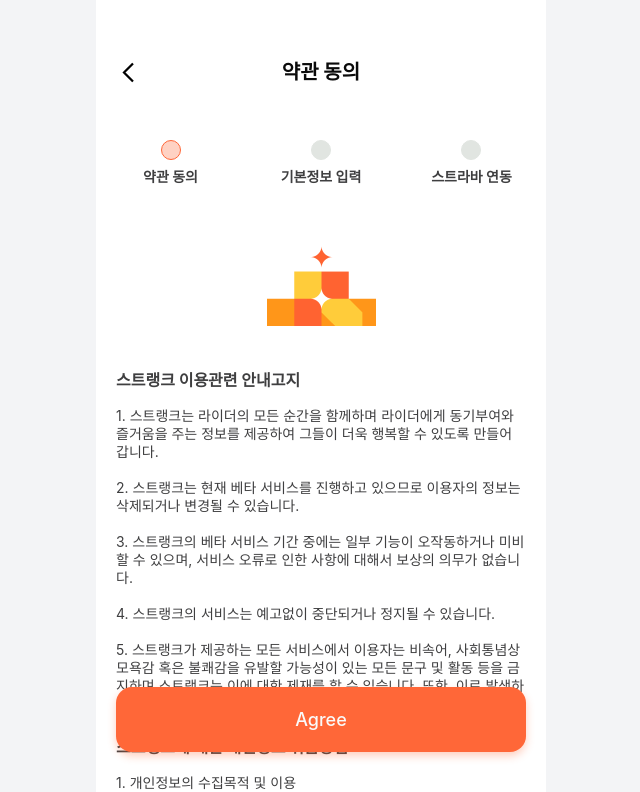
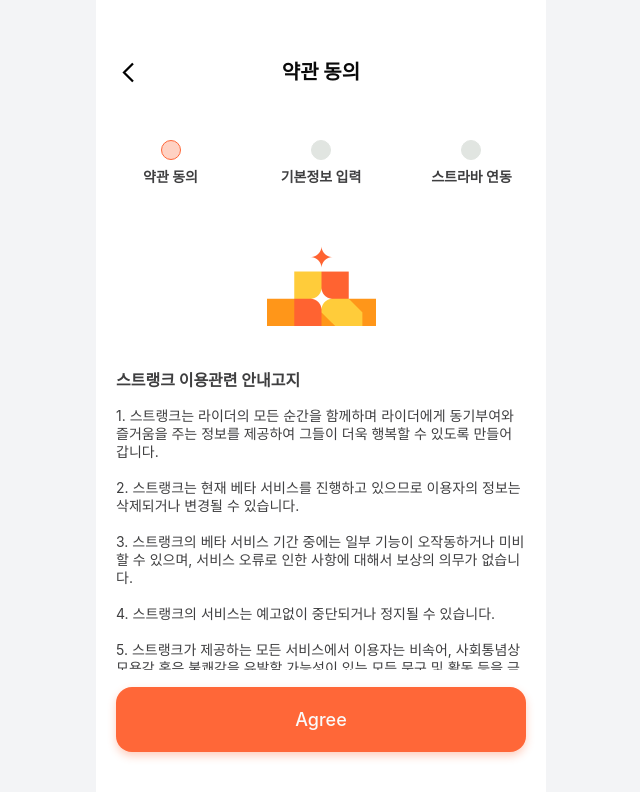
Before and after one commit to STRANK-io/strank, a Next.js app: page /terms in a window 1280 px wide. Shown: the top 792 px of the page, without its empty margins (319-959 px from the left). Built offline with nearby package versions, Linux system fonts and the light colour scheme; no server answers.

Commit message:
fix: 약관 스크롤화

```diff
--- a/src/components/features/terms/TermsAgreement.tsx
+++ b/src/components/features/terms/TermsAgreement.tsx
@@ -16,7 +16,7 @@
 
 export default function TermsAgreement() {
   return (
-    <div className="flex flex-col gap-6 px-5 text-brand-dark">
+    <div className="flex max-h-[calc(100dvh-500px)] flex-col gap-6 overflow-y-auto px-5 text-brand-dark">
       <TermsSection title="스트랭크 이용관련 안내고지">
         <p>
           1. 스트랭크는 라이더의 모든 순간을 함께하며 라이더에게 동기부여와 즐거움을 주는 정보를
```
